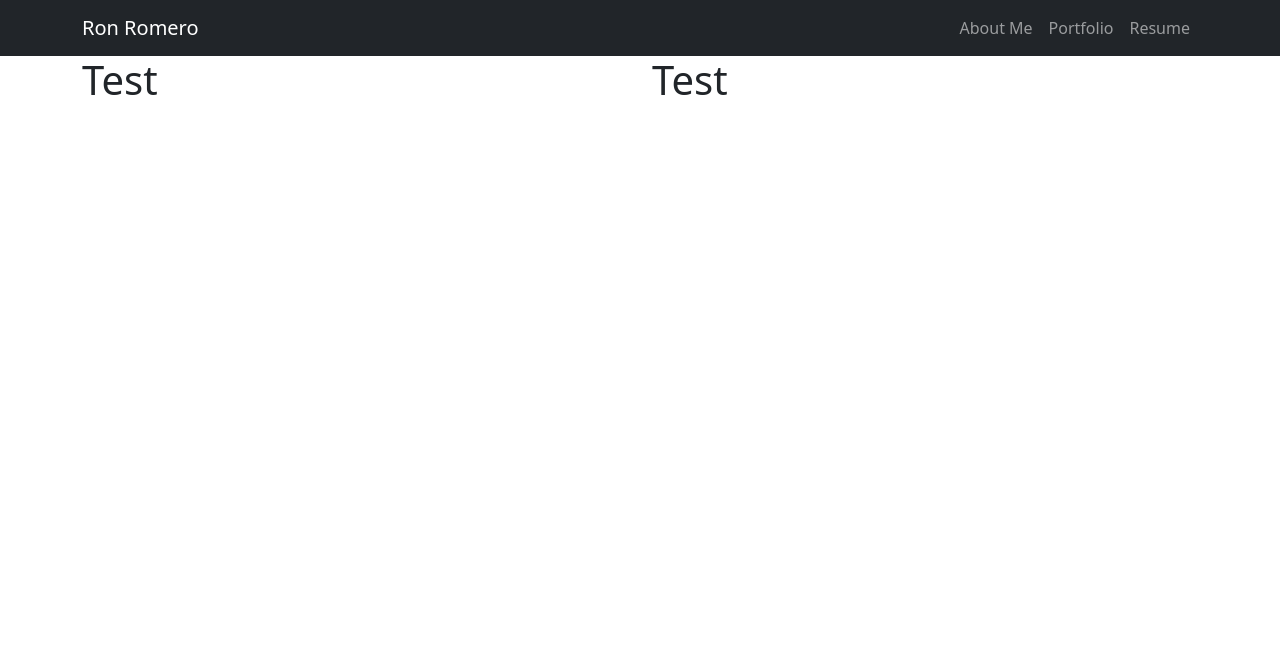
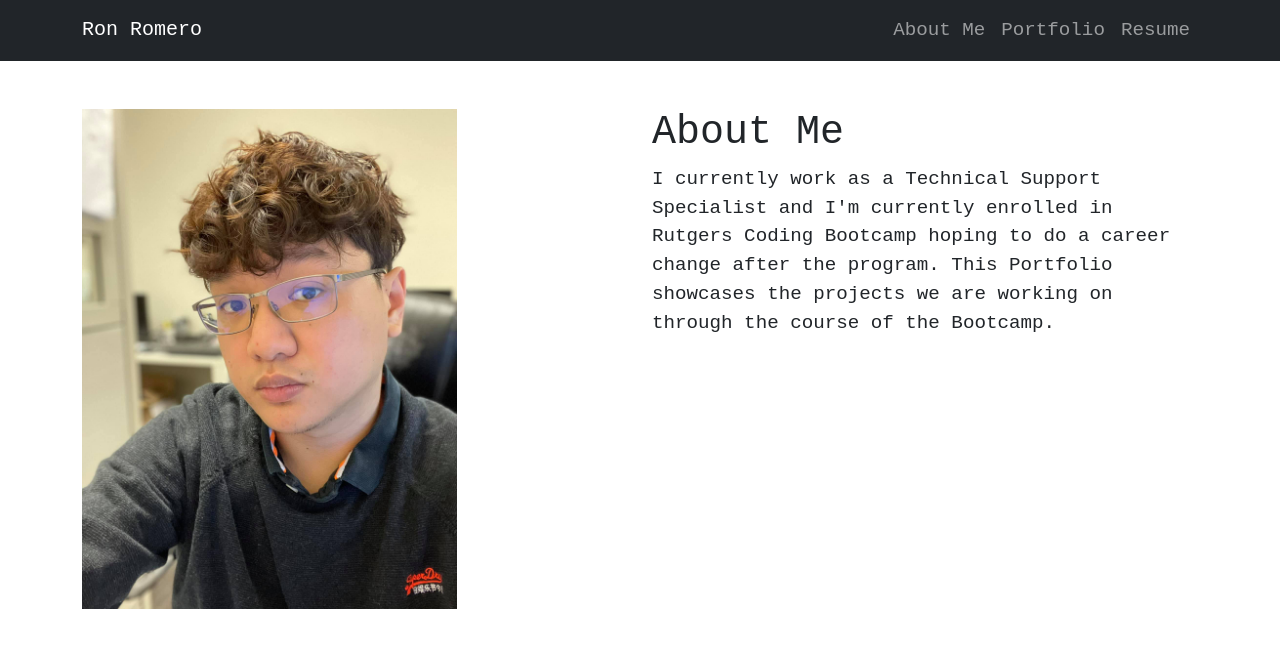
Before and after one commit to ronnieve23/rromero-react-portfolio, a React (Create React App) app: page / in a window 1280 px wide. Shown: the top 648 px of the page. Built offline with nearby package versions, Linux system fonts and the light colour scheme.

Commit message:
applied styling to navbar and about me

```diff
--- a/src/App.css
+++ b/src/App.css
@@ -1,5 +1,6 @@
 .App {
   text-align: center;
+  font-family: monospace;
 }
 
 .App-logo {
--- a/src/App.js
+++ b/src/App.js
@@ -2,6 +2,7 @@ import React from 'react';
 import Navigation from './components/Nav'
 import About from './components/About'
 import 'bootstrap/dist/css/bootstrap.min.css';
+import './App.css'
 
 function App() {
   return (
--- /dev/null
+++ b/src/components/About/about.css
@@ -0,0 +1,8 @@
+h1,p {
+    display: block;
+    font-family: monospace;
+}
+
+p {
+    font-size: larger;
+}
--- a/src/components/About/index.js
+++ b/src/components/About/index.js
@@ -1,12 +1,18 @@
 import React from "react";
 import { Container, Row, Col } from "react-bootstrap";
-
+import profilePic from '../../assets/img/ronromero.jpeg'
+import '../About/about.css'
 function About() {
     return (
         <Container>
-            <Row>
-                <Col><h1>Test</h1></Col>
-                <Col><h1>Test</h1></Col>
+            <Row className= "mt-5">
+                <Col>
+                <img src={profilePic} style={{height: '500px'}}></img>
+                </Col>
+                <Col>
+                <h1>About Me</h1>
+                <p>I currently work as a Technical Support Specialist and I'm currently enrolled in Rutgers Coding Bootcamp hoping to do a career change after the program. This Portfolio showcases the projects we are working on through the course of the Bootcamp.</p>
+                </Col>
             </Row>
 
         </Container>
--- a/src/components/Nav/index.js
+++ b/src/components/Nav/index.js
@@ -4,13 +4,13 @@ import { Navbar,Nav, Container } from 'react-bootstrap';
 
 function Navigation() {
     return (
-        <Navbar bg="dark" variant="dark">
-            <Container className="container-fluid">
+        <Navbar bg="dark" variant="dark" style={{fontFamily:"monospace",fontSize:"Larger"}}>
+            <Container className="container-fluid navfont">
                 <Navbar.Brand href="#">Ron Romero</Navbar.Brand>
                 <Nav className="ml-auto">
-                    <Nav.Link href="#">About Me</Nav.Link>
-                    <Nav.Link href="#">Portfolio</Nav.Link>
-                    <Nav.Link href="#">Resume</Nav.Link>
+                    <Nav.Link href="#" >About Me</Nav.Link>
+                    <Nav.Link href="#" >Portfolio</Nav.Link>
+                    <Nav.Link href="#" >Resume</Nav.Link>
                 </Nav>
             </Container>
         </Navbar>
--- /dev/null
+++ b/src/components/Nav/nav.css
@@ -0,0 +1,3 @@
+.brand{
+    font-family: monospace;
+}
```
Also changed, not shown: src/assets/img/ronromero.jpeg (added).
